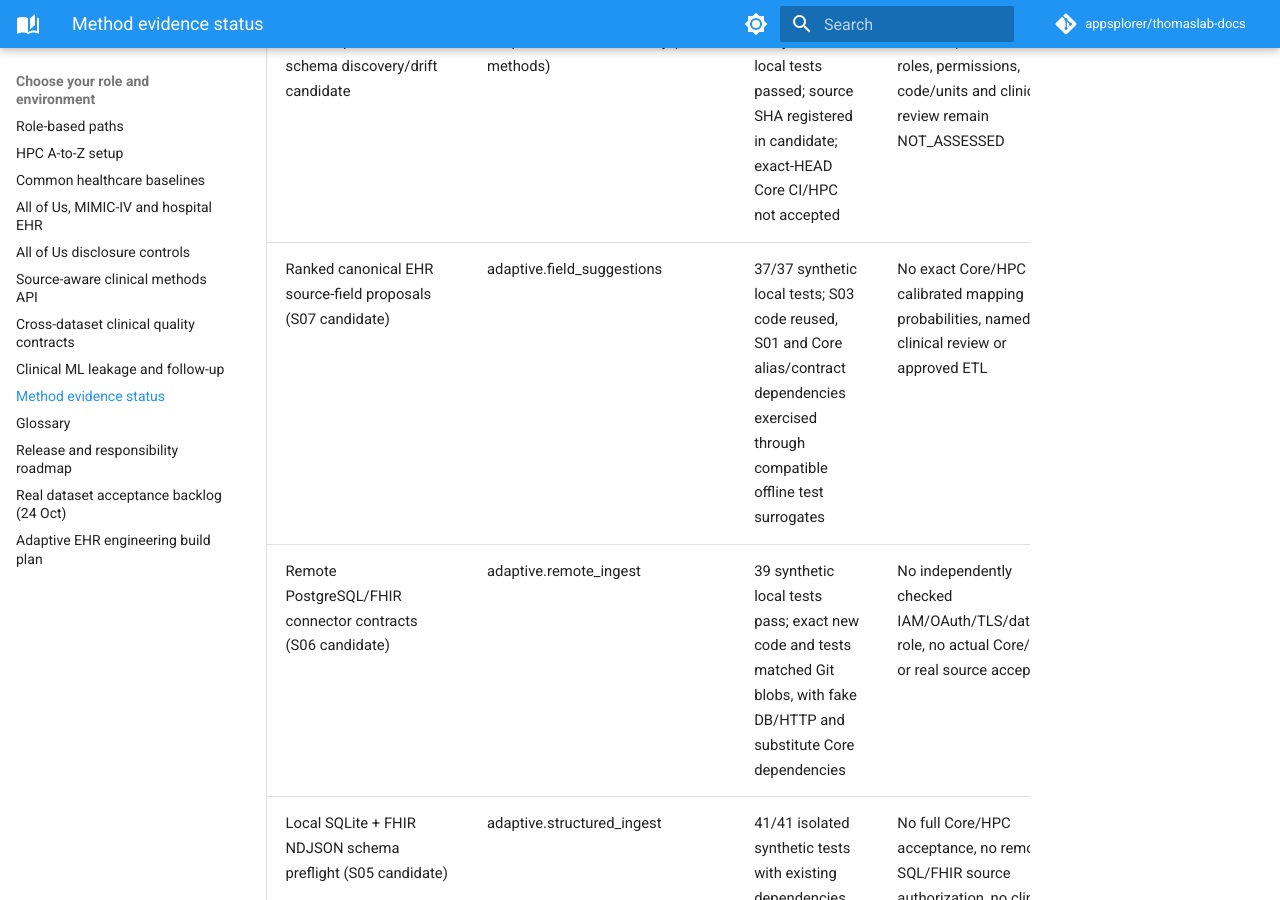
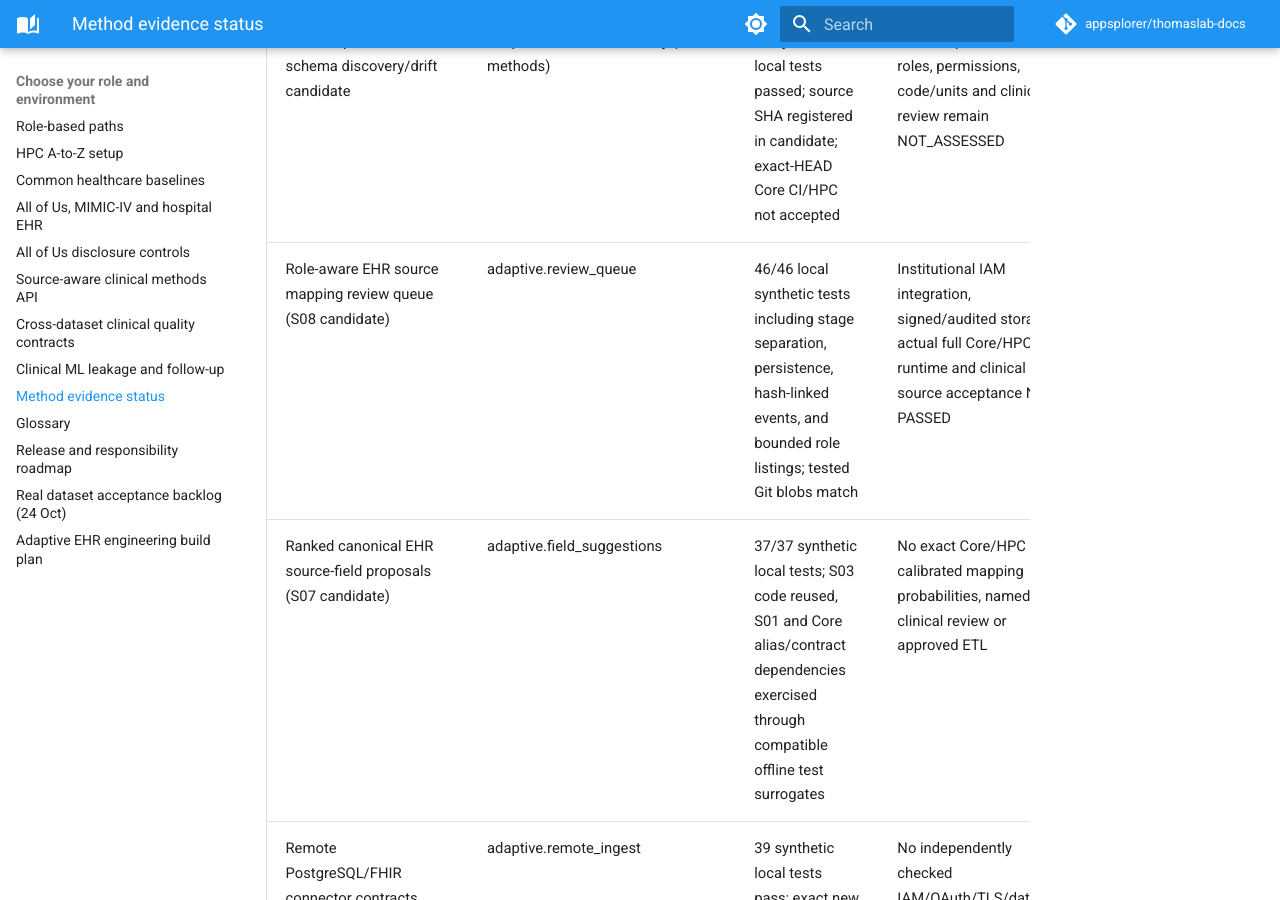
Before and after one commit to appsplorer/thomaslab-docs, an MkDocs documentation site: the page built from docs/guides/method-readiness.md, in a window 1280 px wide and 900 px high, scrolled down 420 px. Built offline with MkDocs 1.6.1 and Material for MkDocs 9.7.7, drawn with Linux system fonts in a browser that asks for light colours; comment, search, counter and statistics services are not loaded.

Commit message:
docs(ehr): declare S08 queue as local candidate only in method readiness

```diff
--- a/docs/guides/method-readiness.md
+++ b/docs/guides/method-readiness.md
@@ -9,6 +9,7 @@ self-certify external clinical validation through a documentation edit.
 | Method family | Source features | Verified evidence | Current study-level gate |
 |---|---|---|---|
 | New hospital EHR schema discovery/drift candidate | adaptive.schema_discovery (2 methods) | 17 synthetic local tests passed; source SHA registered in candidate; exact-HEAD Core CI/HPC not accepted | Source-specific schema, roles, permissions, code/units and clinician review remain NOT_ASSESSED |
+| Role-aware EHR source mapping review queue (S08 candidate) | adaptive.review_queue | 46/46 local synthetic tests including stage separation, persistence, hash-linked events, and bounded role listings; tested Git blobs match | Institutional IAM integration, signed/audited storage, actual full Core/HPC runtime and clinical source acceptance NOT PASSED |
 | Ranked canonical EHR source-field proposals (S07 candidate) | adaptive.field_suggestions | 37/37 synthetic local tests; S03 code reused, S01 and Core alias/contract dependencies exercised through compatible offline test surrogates | No exact Core/HPC QA, calibrated mapping probabilities, named clinical review or approved ETL |
 | Remote PostgreSQL/FHIR connector contracts (S06 candidate) | adaptive.remote_ingest | 39 synthetic local tests pass; exact new code and tests matched Git blobs, with fake DB/HTTP and substitute Core dependencies | No independently checked IAM/OAuth/TLS/database role, no actual Core/HPC or real source acceptance |
 | Local SQLite + FHIR NDJSON schema preflight (S05 candidate) | adaptive.structured_ingest | 41/41 isolated synthetic tests with existing dependencies represented by local surrogates; exact code/test Git hashes match | No full Core/HPC acceptance, no remote SQL/FHIR source authorization, no clinical mapping or valid patient-data release |
```
